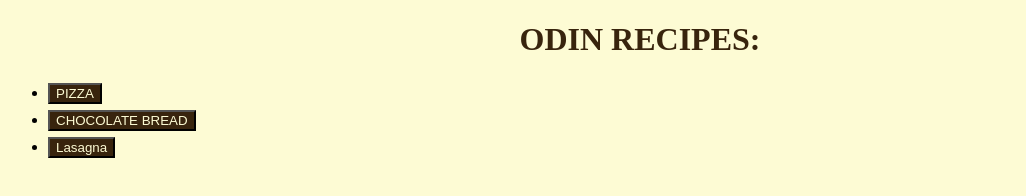
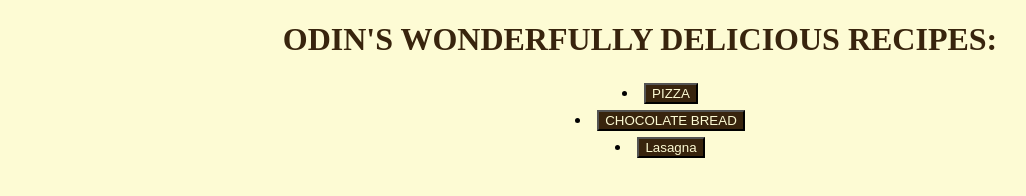
Before and after one commit to stoutflaco/odin-recipes, a plain HTML site: page index.html in a window 1280 px wide. Shown: the whole page, without its empty margins (0-1026 px from the left). Drawn offline with Linux system fonts and the light colour scheme.

Commit message:
fixed some css unexpected behaviour

```diff
--- a/index.html
+++ b/index.html
@@ -8,9 +8,9 @@
 
 </head>
 <body>
-    <h1><strong>ODIN RECIPES:</strong></h1>
+    <h1><strong>ODIN'S WONDERFULLY DELICIOUS RECIPES:</strong></h1>
 
-    <ul>
+    <ul class="homepagesection">
     <li><a href="Recipes/pizza.html"><button class="pizzabutton">PIZZA</button></a></li>
 
     <li><a href="Recipes/ChocolateBread.html"><button class="chocobutton">CHOCOLATE BREAD</button></a></li>
--- a/style.css
+++ b/style.css
@@ -8,6 +8,12 @@ p{
 
 body{
     background-color: #FDFBD4;
+}
+
+.homepagesection {
+    list-style-position: inside;
+    text-align: center;
+
 }
 
 h1,h2,h3{
```
